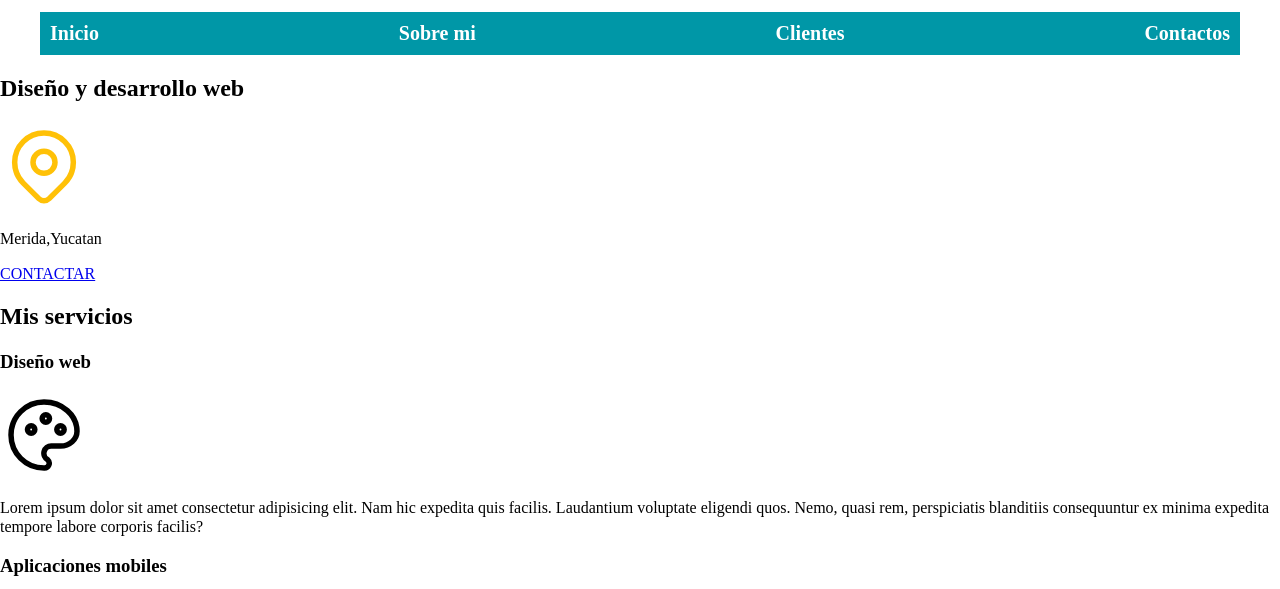
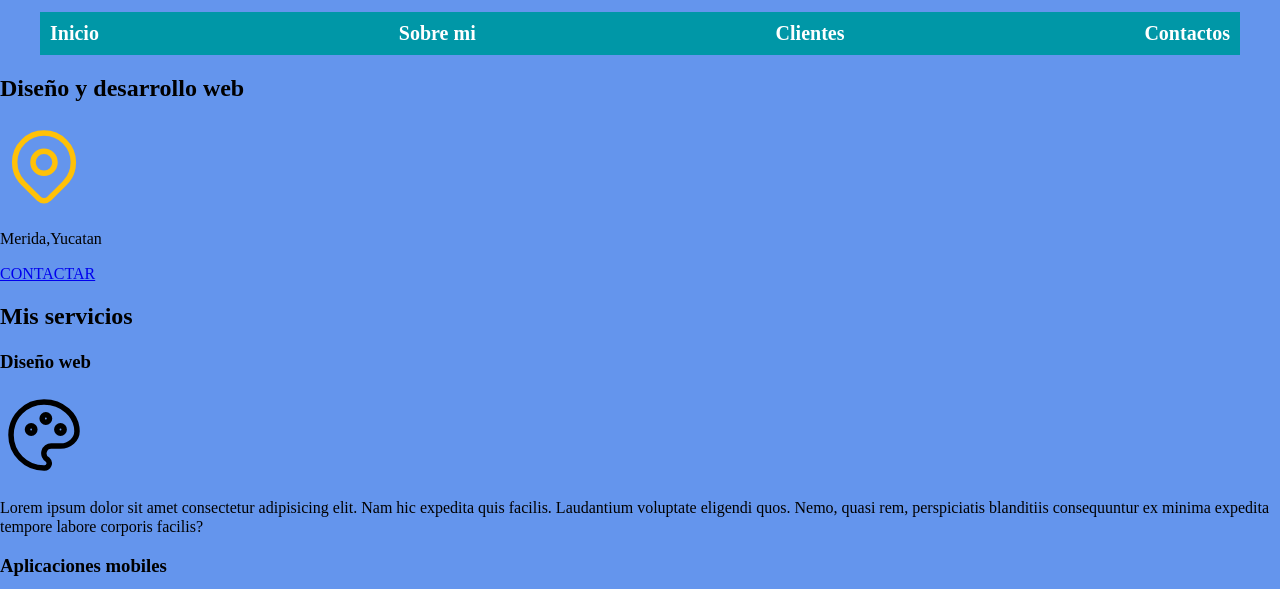
Before and after one commit to Angel-HC554/Developer--Page, a plain HTML site: page CSS/index.html in a window 1280 px wide. Shown: the part 83-672 px from the top of the page. Drawn offline with Linux system fonts and the light colour scheme.

Commit message:
Probando MediaQuery

```diff
--- a/CSS/styles.css
+++ b/CSS/styles.css
@@ -69,3 +69,23 @@ igual flecs bocs osea contenedor*/
     color: var(--blanco);
     text-decoration:none;
 }
+
+/* Tamaños recomendados para media querys
+480px para dispositivos moviles
+768px para tablets
+1140px para laptops
+1400px para dispositivos mas grandes como monitores o TVs*/
+body{
+    background-color: beige;
+}
+@media(min-width:480px){
+    body{
+        background-color: blue;
+    }
+}
+
+@media(min-width:768px){
+    body{
+        background-color: cornflowerblue;
+    }
+}
```
